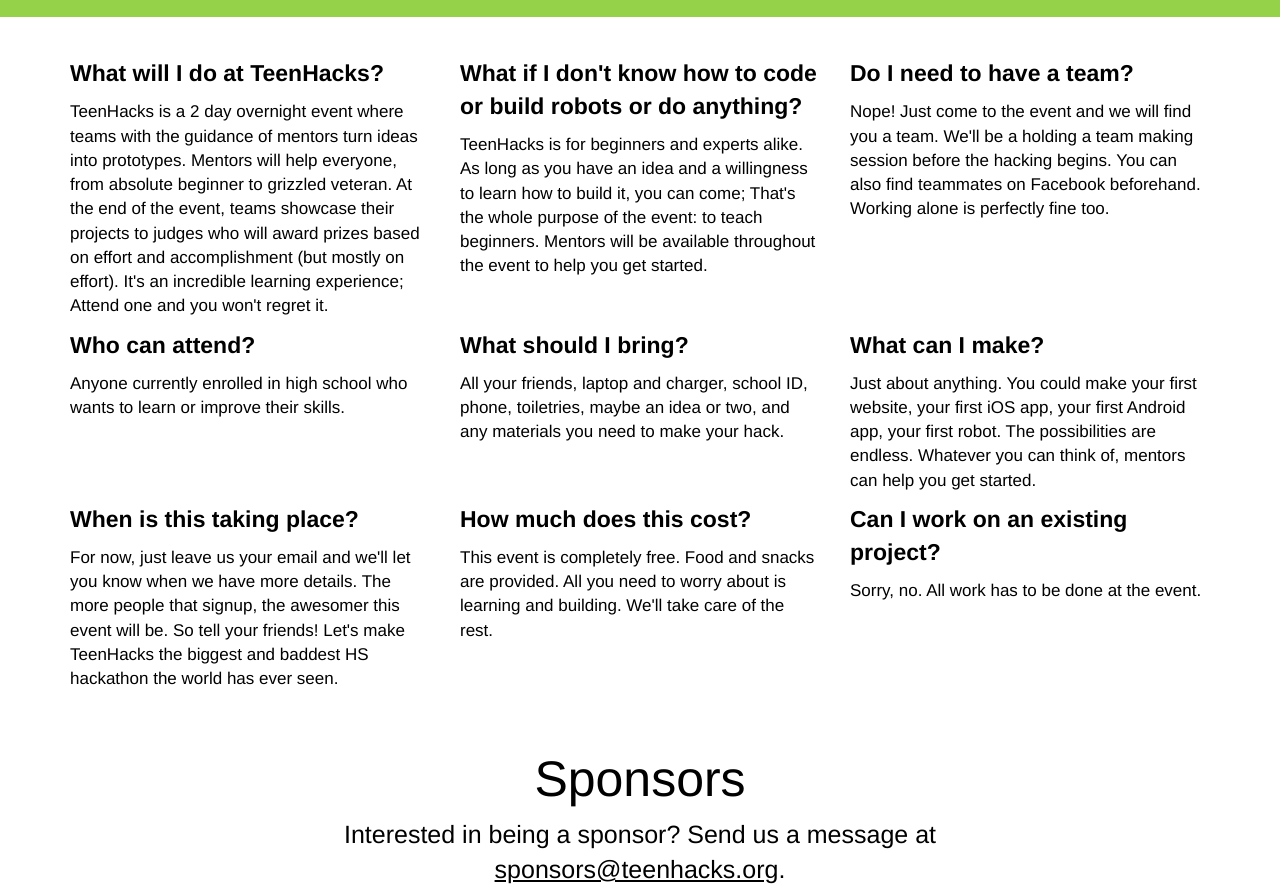
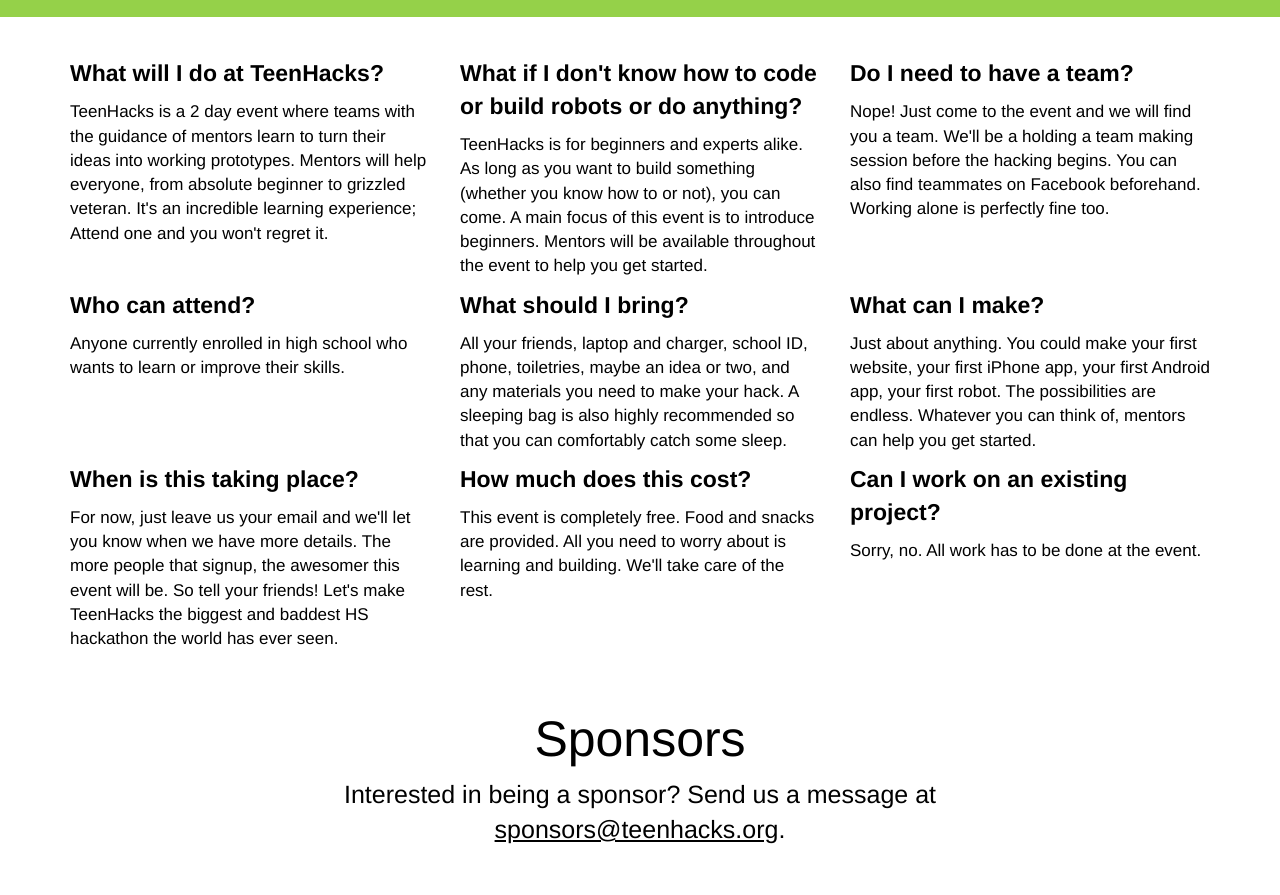
Before and after one commit to TeenHacks/TeenHacks.github.io, a plain HTML site: page index.html in a window 1280 px wide. Shown: the part 1194-2089 px from the top of the page. Drawn offline with nearby package versions, Linux system fonts and the light colour scheme.

Commit message:
tweak faq

```diff
--- a/index.html
+++ b/index.html
@@ -54,11 +54,11 @@
 		<div class="row">
 			<div class="col-lg-4">
 				<p class="question">What will I do at TeenHacks?</p>
-				<p class="answer">TeenHacks is a 2 day overnight event where teams with the guidance of mentors turn ideas into prototypes. Mentors will help everyone, from absolute beginner to grizzled veteran. At the end of the event, teams showcase their projects to judges who will award prizes based on effort and accomplishment (but mostly on effort). It's an incredible learning experience; Attend one and you won't regret it.</p>
+				<p class="answer">TeenHacks is a 2 day event where teams with the guidance of mentors learn to turn their ideas into working prototypes. Mentors will help everyone, from absolute beginner to grizzled veteran. It's an incredible learning experience; Attend one and you won't regret it.</p>
 			</div>
 			<div class="col-lg-4">
 				<p class="question">What if I don't know how to code or build robots or do anything?</p>
-				<p class="answer">TeenHacks is for beginners and experts alike. As long as you have an idea and a willingness to learn how to build it, you can come; That's the whole purpose of the event: to teach beginners. Mentors will be available throughout the event to help you get started.</p>
+				<p class="answer">TeenHacks is for beginners and experts alike. As long as you want to build something (whether you know how to or not), you can come. A main focus of this event is to introduce beginners. Mentors will be available throughout the event to help you get started.</p>
 			</div>
 			<div class="col-lg-4">
 				<p class="question">Do I need to have a team?</p>
@@ -72,11 +72,11 @@
 			</div>
 			<div class="col-lg-4">
 				<p class="question">What should I bring?</p>
-				<p class="answer">All your friends, laptop and charger, school ID, phone, toiletries, maybe an idea or two, and any materials you need to make your hack.</p>
+				<p class="answer">All your friends, laptop and charger, school ID, phone, toiletries, maybe an idea or two, and any materials you need to make your hack. A sleeping bag is also highly recommended so that you can comfortably catch some sleep.</p>
 			</div>
 			<div class="col-lg-4">
 				<p class="question">What can I make?</p>
-				<p class="answer">Just about anything. You could make your first website, your first iOS app, your first Android app, your first robot. The possibilities are endless. Whatever you can think of, mentors can help you get started.</p>
+				<p class="answer">Just about anything. You could make your first website, your first iPhone app, your first Android app, your first robot. The possibilities are endless. Whatever you can think of, mentors can help you get started.</p>
 			</div>
 		</div>
 		<div class="row">
```
